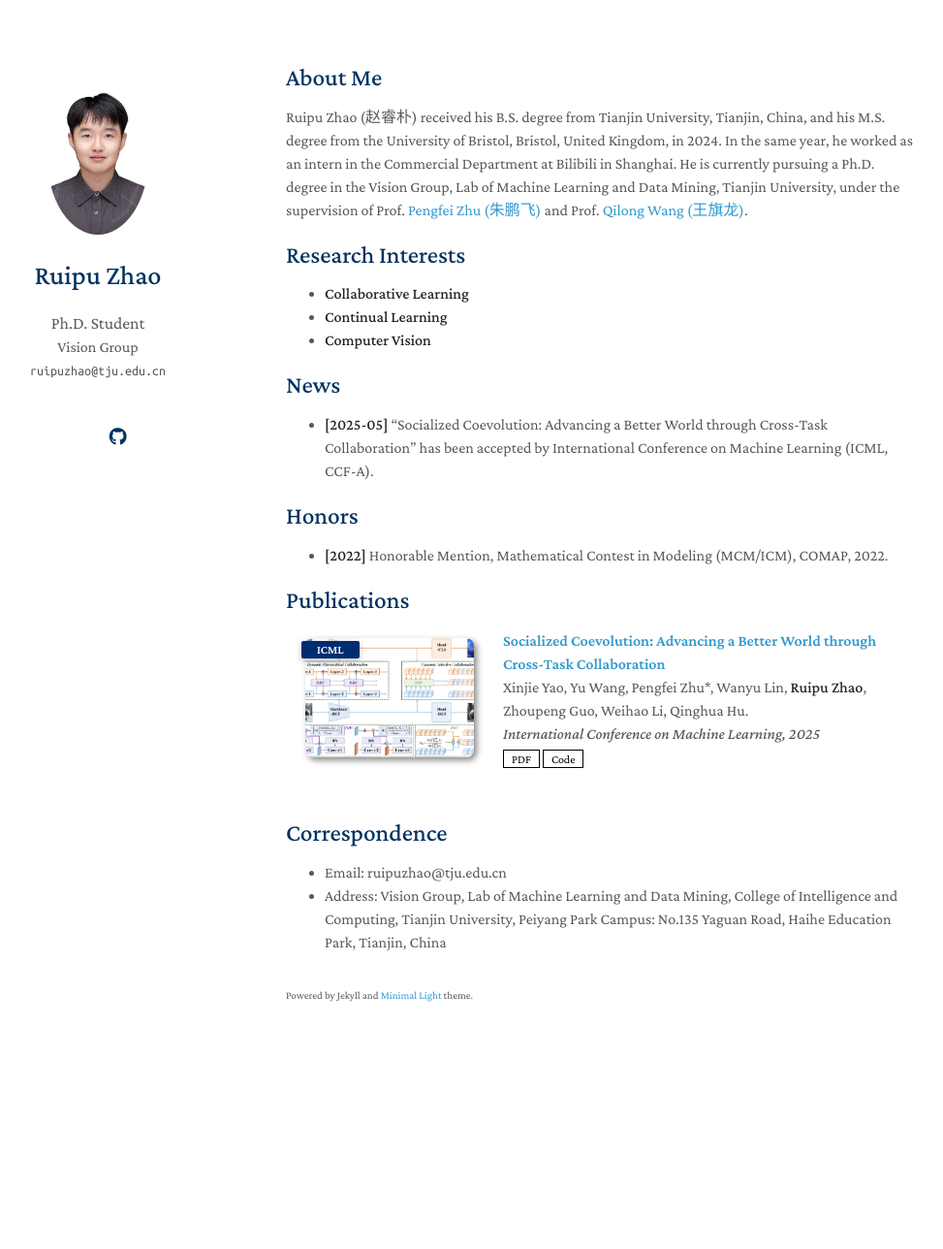
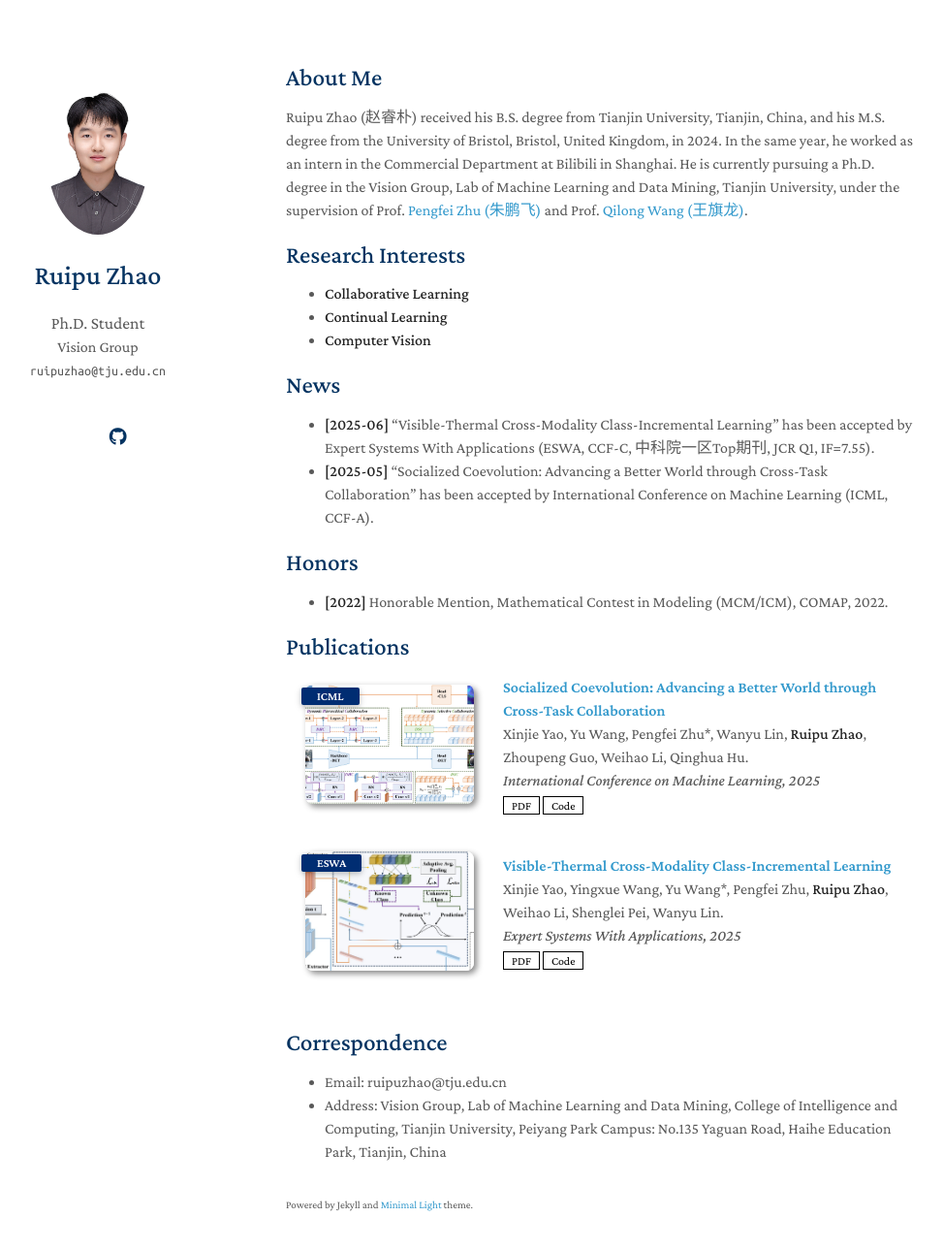
Before and after one commit to RuipuZhao/ruipuzhao.github.io, a Jekyll site: the page built from index.md, in a window 1280 px wide and 1323 px high. Shown: the top 1288 px of the window at 97% size, without its empty margins (175-1148 px from the left). Built offline with Jekyll 4.4.1, drawn with Linux system fonts in a browser that asks for light colours; a style sheet for code colours, icons or effects is not loaded; our own code applies the rules of GitHub Pages for plain Markdown files.

Commit message:
Update my homepage

```diff
--- a/_data/publications.yml
+++ b/_data/publications.yml
@@ -1,9 +1,17 @@
 main:
 
   - title: "Socialized Coevolution: Advancing a Better World through Cross-Task Collaboration"
-    authors: Xinjie Yao, Yu Wang, Pengfei Zhu*, Wanyu Lin, <strong>Ruipu Zhao</strong>,  Zhoupeng Guo, Weihao Li, Qinghua Hu.
+    authors: Xinjie Yao, Yu Wang, Pengfei Zhu*, Wanyu Lin, <strong>Ruipu Zhao</strong>, Zhoupeng Guo, Weihao Li, Qinghua Hu.
     conference_short: ICML
     conference: International Conference on Machine Learning, 2025
     pdf: https://scholar.google.com/citations?hl=zh-CN&user=tScuhLkAAAAJ
     code: https://github.com/yxjdarren/SC
     image: ./assets/img/SC_ICML.jpg
+
+  - title: "Visible-Thermal Cross-Modality Class-Incremental Learning"
+    authors: Xinjie Yao, Yingxue Wang, Yu Wang*, Pengfei Zhu, <strong>Ruipu Zhao</strong>, Weihao Li, Shenglei Pei, Wanyu Lin.
+    conference_short: ESWA
+    conference: Expert Systems With Applications, 2025
+    pdf: Coming soon
+    code: Coming soon
+    image: ./assets/img/CMCIL_ESWA.jpg
--- a/index.md
+++ b/index.md
@@ -14,6 +14,7 @@ Ruipu Zhao (赵睿朴) received his B.S. degree from Tianjin University, Tianjin
 
 ## News
 
+- **[2025-06]** "Visible-Thermal Cross-Modality Class-Incremental Learning" has been accepted by Expert Systems With Applications (ESWA, CCF-C, 中科院一区Top期刊, JCR Q1, IF=7.55).
 - **[2025-05]** “Socialized Coevolution: Advancing a Better World through Cross-Task Collaboration” has been accepted by International Conference on Machine Learning (ICML, CCF-A).
 
 ## Honors
```
Also changed, not shown: assets/img/CMCIL_ESWA.jpg (added).
